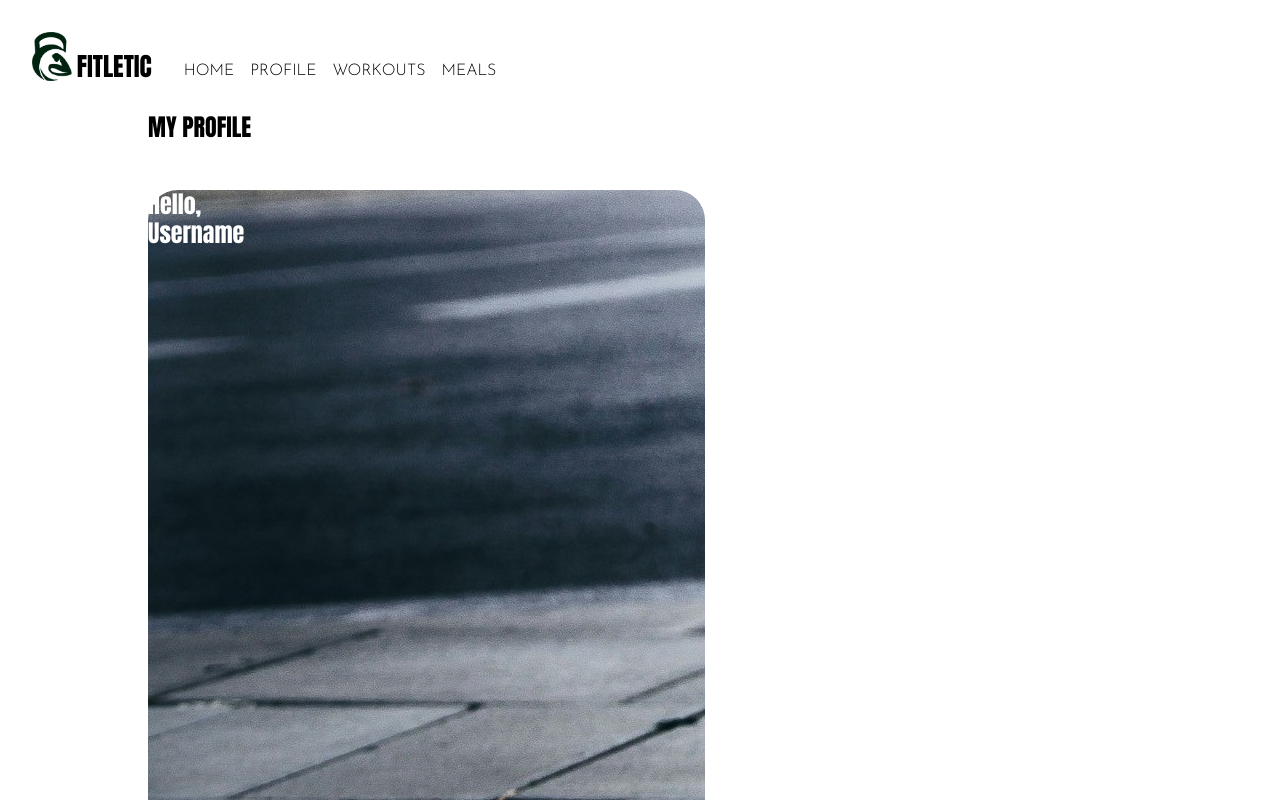
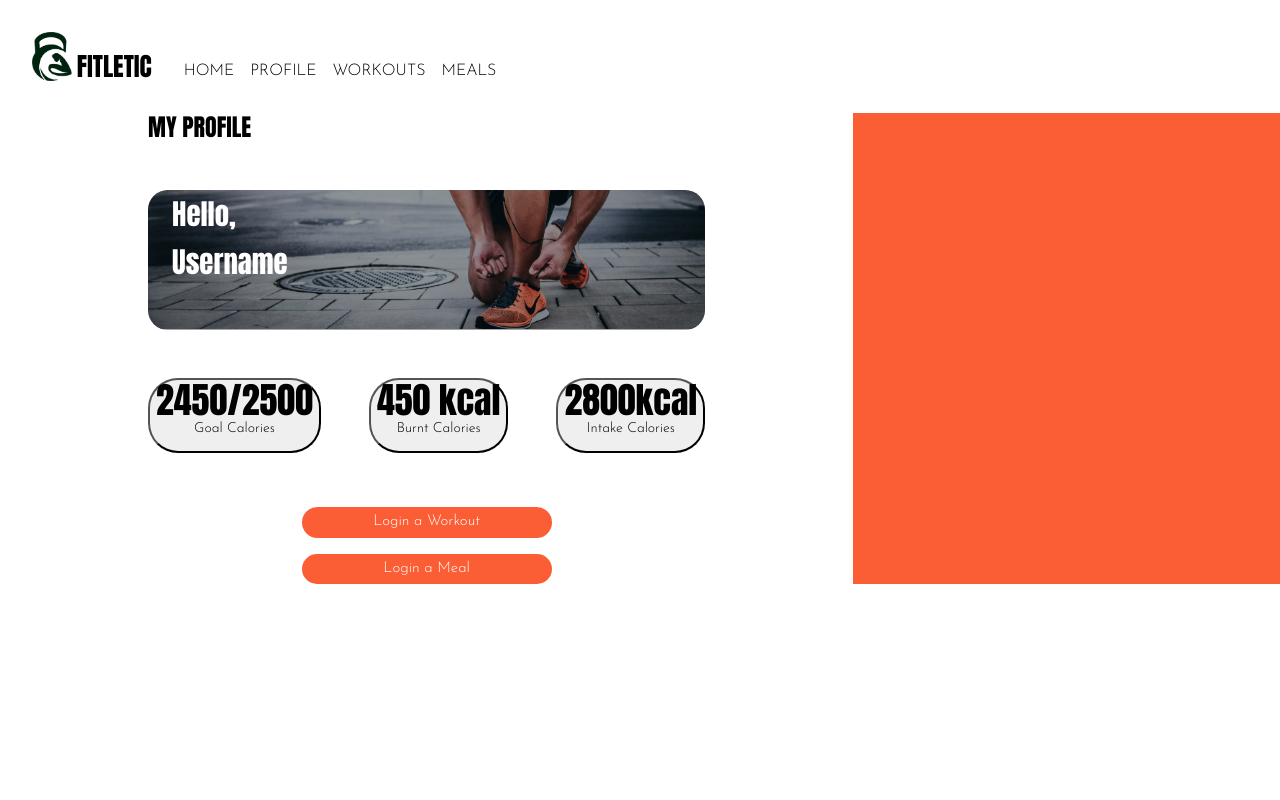
Before and after one commit to jling1234/Fitletic, a React (Vite) app in the folder react/: page /profile in a window 1280 px wide. Shown: the top 800 px of the page. Built offline with nearby package versions, Linux system fonts and the light colour scheme.

Commit message:
Image alignment pp

```diff
--- a/react/src/Profilepage/Profilepage.css
+++ b/react/src/Profilepage/Profilepage.css
@@ -11,23 +11,41 @@
   margin-inline: auto;
   display: flex;
   flex-direction: column;
+
   gap: 3rem;
 }
 
 .grid-container-profilepage .right-grid-container-pp {
+  background-color: #fb5d35;
+}
+
+.img-container-profilepage {
+  background-image: url("./Assets/profilepage.jpg");
+  border-radius: 30px;
+  min-height: 8.75rem;
+  min-width: 2rem;
+  background-repeat: no-repeat;
+  background-size: contain;
+  border-radius: 20px;
+  border: black;
+  border-image-width: 1rem;
+}
+.img-overlay {
+  background: rgba(0, 0, 0, 0.35);
+  min-height: 8.75rem;
+  min-width: 2rem;
+  border-radius: 20px;
+}
+.img-container-profilepage .img-overlay p {
+  text-align: left;
+  color: white;
+  margin-left: 1.5rem;
+
+  font-size: larger;
+  line-height: 3rem;
 
 }
 
-.img-container-profilepage  {
-  border-radius: 30px;
-  background-image: url("./Assets/profilepage.jpg");
-  min-height: 50rem;
-}
-.img-container-profilepage p {
-  text-align: left;
-  color:  white;
-
-}
 .cal-button-flex-container {
   display: flex;
   flex-direction: row;
@@ -46,7 +64,7 @@
 }
 
 .goal-cal:hover {
-    cursor: pointer;
+  cursor: pointer;
 }
 
 .button-profilepage {
@@ -60,7 +78,7 @@
 }
 
 .button-profilepage p {
-  color: white ;
+  color: white;
   font-size: 15px;
   font-family: Josefin Sans;
 }
--- a/react/src/Profilepage/Profilepage.jsx
+++ b/react/src/Profilepage/Profilepage.jsx
@@ -1,14 +1,20 @@
 import Header from "../Shared/Header/Header";
 import "./Profilepage.css";
 import "../Homepage/Homepage.css";
-
+import { func } from "prop-types";
 
 function ImageProfilePage() {
   return (
-    <div className="img-container-profilepage">
-      <p>Hello,  <br></br>Username</p>
+    <>
 
-    </div>
+        <div className="img-container-profilepage">
+        <div className="img-overlay">
+          <p>
+            Hello, <br></br>Username
+          </p>
+        </div>
+      </div>
+    </>
   );
 }
 
@@ -89,8 +95,6 @@ function Profilepage() {
           <LoginButtonsProfilePage />
         </div>
         <div className="right-grid-container-pp"></div>
-
-        {/*to write the 3 boxes */}
       </div>
     </>
   );
```
